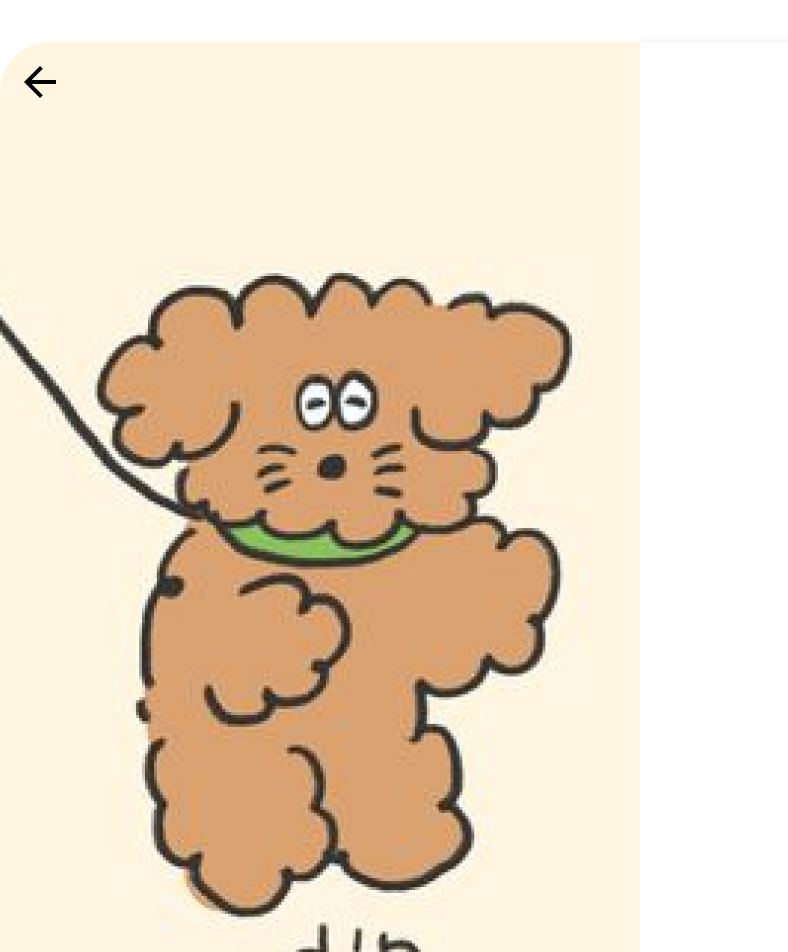
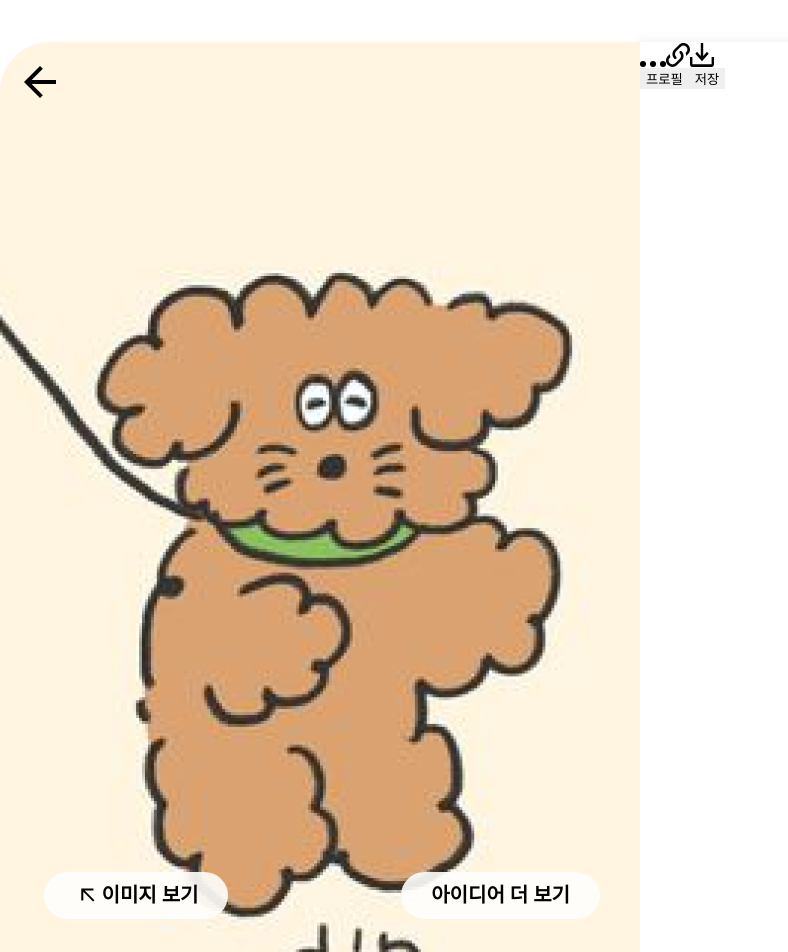
Before and after one commit to GOSOPT-CDS-TEAM7-DeskTop/Frontend, a React (Vite) app: page /pin/1 in a window 1280 px wide. Shown: the part 125-1077 px from the top of the page, without its empty margins (0-788 px from the left). Built offline with nearby package versions, Linux system fonts and the light colour scheme; a web font is replaced by a local one.

Commit message:
[ feat ] : pinImgSection UI 제작

```diff
--- a/src/pages/PinDetail.tsx
+++ b/src/pages/PinDetail.tsx
@@ -2,21 +2,44 @@ import React from "react";
 import styled from "styled-components";
 import HeaderBar from "../components/layouts/HeaderBar";
 import pinImg from "../assets/images/pinImg.png";
-import backSpan from "../assets/icon/pinDetail/icon_backspan.svg";
+import backSpanImg from "../assets/icon/pinDetail/icon_backspan.svg";
+import viewImg from "../assets/icon/pinDetail/icon_viewImg.svg";
+import moreImg from "../assets/icon/pinDetail/icon_more.svg";
+import linkImg from "../assets/icon/pinDetail/icon_link.svg";
+import saveImg from "../assets/icon/pinDetail/icon_save.svg";
+
 const PinDetail = () => {
   return (
     <>
       <HeaderBar />
       <PinDetailWrapper>
         <PinImgSection>
-          <BackSpan src={backSpan} alt="backSpan" />
+          <BackSpan src={backSpanImg} alt="backSpan" />
+          <PinImgBtns>
+            <button type="button">
+              <img src={viewImg} alt="viewImg" />
+              이미지 보기
+            </button>
+            <button type="button">아이디어 더 보기</button>
+          </PinImgBtns>
           <PinImage src={pinImg} alt="pinImage" />
-          <PinImgMoreBtn type="button">이미지 보기</PinImgMoreBtn>
-          <PinIdeaMoreBtn type="button">아이디어 더 보기</PinIdeaMoreBtn>
         </PinImgSection>
         <PinContentSection>
-          <PinContentBox></PinContentBox>
-          <PinReplBox></PinReplBox>
+          <PinContentContainer>
+            <PinSaveBox>
+              <div>
+                <img src={moreImg} alt="viewImg" />
+                <img src={linkImg} alt="viewImg" />
+                <img src={saveImg} alt="viewImg" />
+              </div>
+              <div>
+                <button>프로필</button>
+                <button>저장</button>
+              </div>
+            </PinSaveBox>
+            <PinFollowBox></PinFollowBox>
+          </PinContentContainer>
+          <PinReplContainer></PinReplContainer>
         </PinContentSection>
       </PinDetailWrapper>
     </>
@@ -24,17 +47,22 @@ const PinDetail = () => {
 };
 
 export default PinDetail;
+
+/**전체를 감싸는 Wrapper */
 const PinDetailWrapper = styled.div`
   display: flex;
   justify-content: center;
 
   margin-top: 9.6rem;
 `;
+
+/**이미지 부분(왼쪽) */
 const PinImgSection = styled.section`
+  position: relative;
+
   width: 70rem;
   height: 91rem;
 
-  position: relative;
   border-radius: 50px 0px 0px 0px;
   overflow: hidden;
 `;
@@ -45,21 +73,41 @@ const PinImage = styled.img`
 `;
 const BackSpan = styled.img`
   position: absolute;
+
   margin-left: 2.4rem;
   margin-top: 2.4rem;
 `;
-const PinImgMoreBtn = styled.button`
+const PinImgBtns = styled.div`
+  display: flex;
+  justify-content: space-between;
   position: absolute;
-  background-color: rgba(255, 254, 252, 0.9);
-  color: black;
-  border-radius: 5rem;
+
+  width: 100%;
+  margin-top: 83rem;
+
+  & > button {
+    margin-left: 4.4rem;
+    margin-right: 4rem;
+    padding: 1.2rem 3rem;
+
+    border-radius: 5rem;
+    background-color: rgba(255, 254, 252, 0.9);
+    color: #000000;
+
+    font-family: "Roboto";
+    font-style: normal;
+    font-weight: 600;
+    font-size: 20px;
+    line-height: 23px;
+
+    & > img {
+      margin: 0rem 0.676rem;
+      width: 1.4rem;
+    }
+  }
 `;
-const PinIdeaMoreBtn = styled.button`
-  position: absolute;
-  background: rgba(255, 254, 252, 0.9);
-  color: black;
-  border-radius: 5rem;
-`;
+
+/**이미지 오른쪽 내용 부분(오른쪽) */
 const PinContentSection = styled.section`
   display: flex;
   flex-direction: column;
@@ -74,5 +122,8 @@ const PinContentSection = styled.section`
   border-radius: 0px 50px 0px 0px;
 `;
 
-const PinContentBox = styled.div``;
-const PinReplBox = styled.div``;
+const PinContentContainer = styled.div``;
+const PinSaveBox = styled.div`
+`;
+const PinFollowBox = styled.div``;
+const PinReplContainer = styled.div``;
```
Also changed, not shown: src/assets/icon/pinDetail/icon_viewImg.svg (added).
